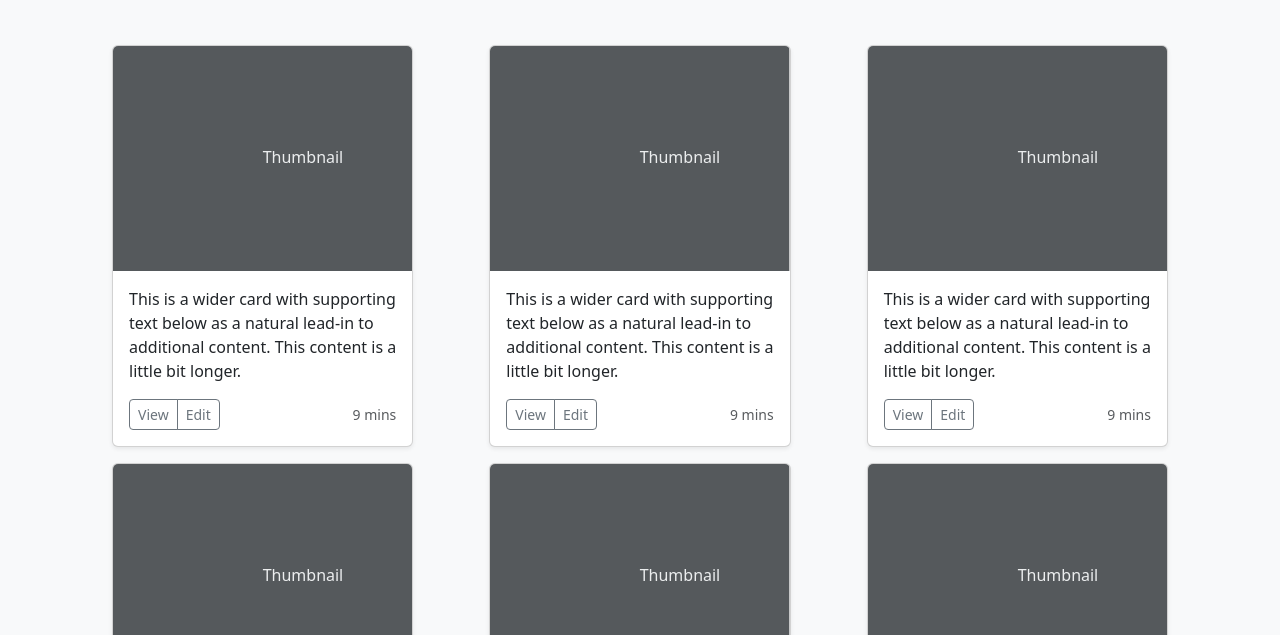
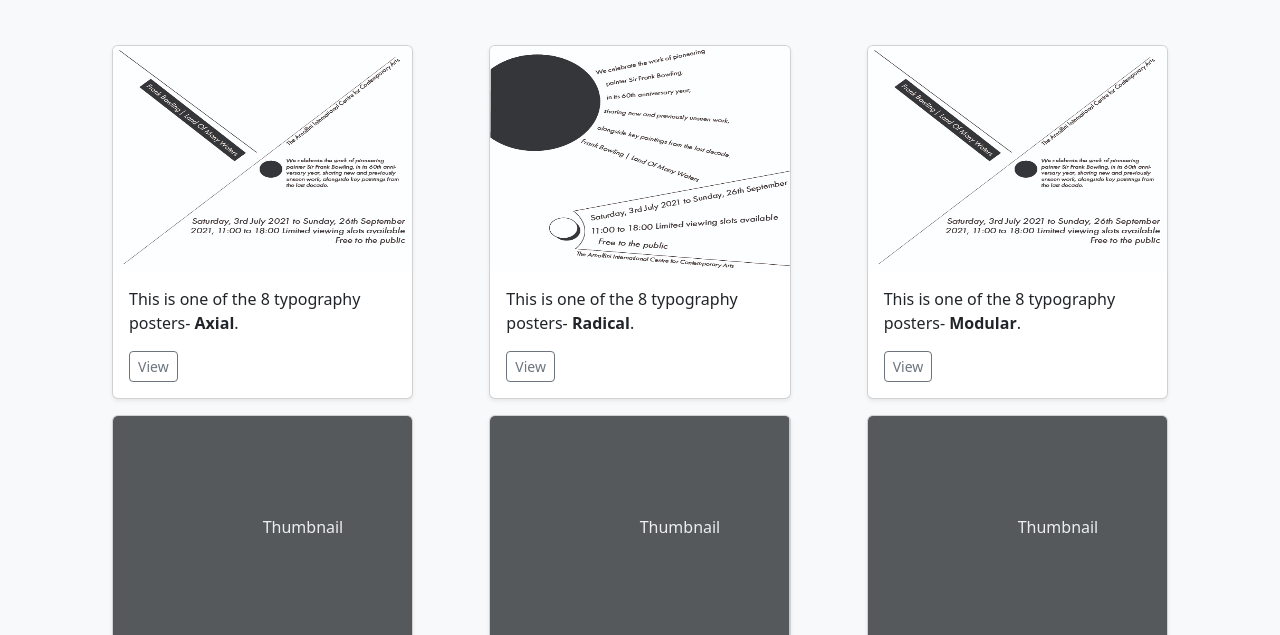
Before and after one commit to kristyl26/portfolio, a plain HTML site: page GD.html in a window 1280 px wide. Shown: the part 165-800 px from the top of the page. Drawn offline with nearby package versions, Linux system fonts and the light colour scheme.

Commit message:
8 typo poster

```diff
--- a/GD.html
+++ b/GD.html
@@ -74,48 +74,48 @@
     <div class="row row-cols-1 row-cols-sm-2 row-cols-md-3 g-3">
       <div class="col">
         <div class="card shadow-sm">
-          <svg class="bd-placeholder-img card-img-top" width="100%" height="225" xmlns="http://www.w3.org/2000/svg" role="img" aria-label="Placeholder: Thumbnail" preserveAspectRatio="xMidYMid slice" focusable="false"><title>Placeholder</title><rect width="100%" height="100%" fill="#55595c"/><text x="50%" y="50%" fill="#eceeef" dy=".3em">Thumbnail</text></svg>
+          <img class="bd-placeholder-img card-img-top" width="100%" height="225" src="images/axial.jpg" role="img" aria-label="Placeholder: Thumbnail" preserveAspectRatio="xMidYMid slice" focusable="false"><title>Placeholder</title><rect width="100%" height="100%" fill="#55595c"/></img>
 
           <div class="card-body">
-            <p class="card-text">This is a wider card with supporting text below as a natural lead-in to additional content. This content is a little bit longer.</p>
+            <p class="card-text">This is one of the 8 typography posters- <strong>Axial</strong>.</p>
             <div class="d-flex justify-content-between align-items-center">
               <div class="btn-group">
                 <button type="button" class="btn btn-sm btn-outline-secondary">View</button>
-                <button type="button" class="btn btn-sm btn-outline-secondary">Edit</button>
+
               </div>
-              <small class="text-muted">9 mins</small>
+
             </div>
           </div>
         </div>
       </div>
       <div class="col">
         <div class="card shadow-sm">
-          <svg class="bd-placeholder-img card-img-top" width="100%" height="225" xmlns="http://www.w3.org/2000/svg" role="img" aria-label="Placeholder: Thumbnail" preserveAspectRatio="xMidYMid slice" focusable="false"><title>Placeholder</title><rect width="100%" height="100%" fill="#55595c"/><text x="50%" y="50%" fill="#eceeef" dy=".3em">Thumbnail</text></svg>
+          <img class="bd-placeholder-img card-img-top" width="100%" height="225" src="images/radical.jpg" role="img" aria-label="" preserveAspectRatio="xMidYMid slice" focusable="false"><rect width="100%" height="100%" fill="#55595c"/></img>
 
           <div class="card-body">
-            <p class="card-text">This is a wider card with supporting text below as a natural lead-in to additional content. This content is a little bit longer.</p>
+            <p class="card-text">This is one of the 8 typography posters- <strong>Radical</strong>.</p>
             <div class="d-flex justify-content-between align-items-center">
               <div class="btn-group">
                 <button type="button" class="btn btn-sm btn-outline-secondary">View</button>
-                <button type="button" class="btn btn-sm btn-outline-secondary">Edit</button>
+
               </div>
-              <small class="text-muted">9 mins</small>
+
             </div>
           </div>
         </div>
       </div>
       <div class="col">
         <div class="card shadow-sm">
-          <svg class="bd-placeholder-img card-img-top" width="100%" height="225" xmlns="http://www.w3.org/2000/svg" role="img" aria-label="Placeholder: Thumbnail" preserveAspectRatio="xMidYMid slice" focusable="false"><title>Placeholder</title><rect width="100%" height="100%" fill="#55595c"/><text x="50%" y="50%" fill="#eceeef" dy=".3em">Thumbnail</text></svg>
+          <img class="bd-placeholder-img card-img-top" width="100%" height="225" src="images/axial.jpg" role="img" aria-label="" preserveAspectRatio="xMidYMid slice" focusable="false"><rect width="100%" height="100%" fill="#55595c"/></img>
 
           <div class="card-body">
-            <p class="card-text">This is a wider card with supporting text below as a natural lead-in to additional content. This content is a little bit longer.</p>
+            <p class="card-text">This is one of the 8 typography posters- <strong>Modular</strong>.</p>
             <div class="d-flex justify-content-between align-items-center">
               <div class="btn-group">
                 <button type="button" class="btn btn-sm btn-outline-secondary">View</button>
-                <button type="button" class="btn btn-sm btn-outline-secondary">Edit</button>
+
               </div>
-              <small class="text-muted">9 mins</small>
+
             </div>
           </div>
         </div>
```
Also changed, not shown: images/axial.jpg (added), images/bilateral.jpg (added), images/dilatational.jpg (added), images/grid.jpg (added), images/modular.jpg (added), images/radical.jpg (added), images/random.jpg (added), images/transitional.jpg (added), 1 other file.
